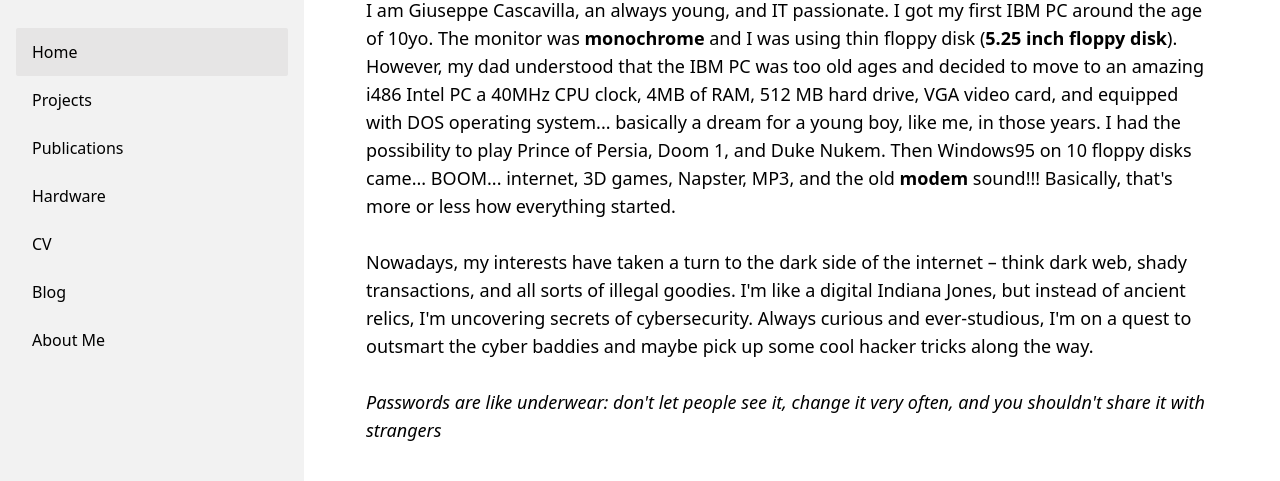
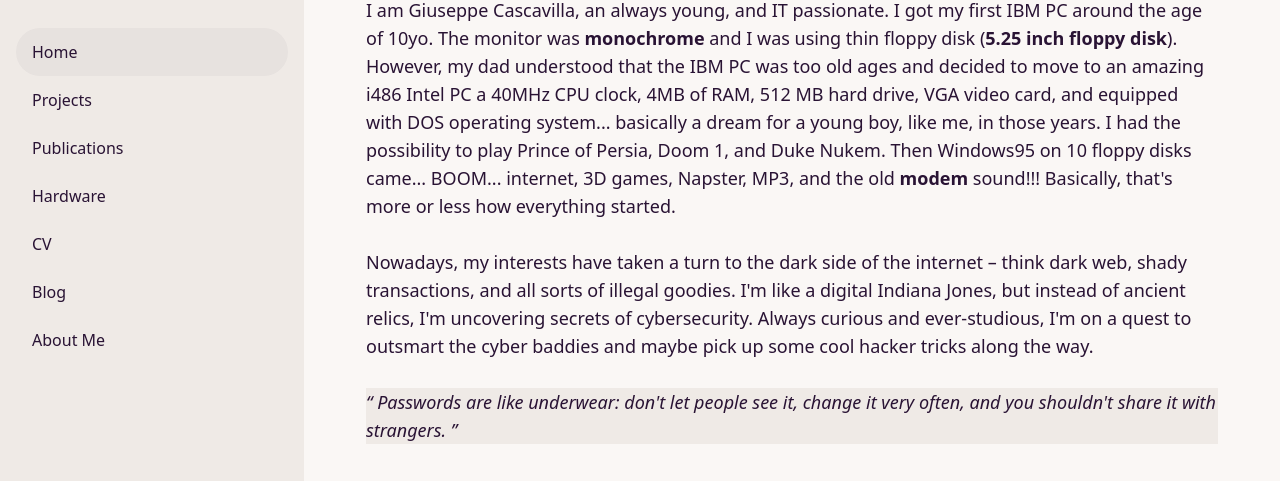
Before and after one commit to giuseppecascavilla/giuseppecascavilla.github.io, an Astro site: page /aboutme in a window 1280 px wide. Shown: the part 168-649 px from the top of the page. Built offline with nearby package versions, Linux system fonts and the light colour scheme; Astro itself is replaced by a stand-in of ours.

Commit message:
updated layout and website color updated favicon

```diff
--- a/src/components/BaseHead.astro
+++ b/src/components/BaseHead.astro
@@ -16,7 +16,7 @@
 <!-- Global Metadata -->
 <meta charset="utf-8" />
 <meta name="viewport" content="width=device-width,initial-scale=1" />
-<link rel="icon" type="image/svg+xml" href="/favicon.svg" />
+<link rel="icon" type="image/svg+xml" href="/faviconNEW.svg" />
 <meta name="generator" content={Astro.generator} />
 
 <!-- Primary Meta Tags -->
--- a/src/layouts/BaseLayout.astro
+++ b/src/layouts/BaseLayout.astro
@@ -18,7 +18,12 @@
 ---
 
 <!doctype html>
-<html lang="en" data-theme="lofi">
+<!-- <html lang="en" data-theme="lofi"> original-->
+<html lang="en" data-theme="cupcake">
+<!-- <html lang="en" data-theme="winter"> okeish -->
+<!-- <html lang="en" data-theme="nord">  -->
+
+
   <head>
     <BaseHead title={title} description={description} image={image} , ogType={ogType} />
     {TRANSITION_API && <ViewTransitions />}
--- a/src/pages/aboutme.astro
+++ b/src/pages/aboutme.astro
@@ -33,7 +33,21 @@
 
         <p>&nbsp;</p>
 
-        <cite>Passwords are like underwear: don't let people see it, change it very often, and you shouldn't share it with strangers</cite>
+
+        <blockquote>
+          <cite>
+            <p style="background-color:#efeae6;">
+            <q>
+              Passwords are like underwear:
+              don't let people see it, change it very often,
+              and you shouldn't share it with strangers.
+            </q>
+          </p>
+          </cite>
+        </blockquote>
+
+
+
 
       </text>
     </div>
--- a/src/pages/projects.astro
+++ b/src/pages/projects.astro
@@ -7,6 +7,8 @@
   <div>
     <div class="text-3xl w-full font-bold mb-5">Projects 🛠️</div>
   </div>
+
+  <div class="divider my-0"></div>
 
   <HorizontalCard
     title="Marit-D"
```
Also changed, not shown: src/pages/index.astro (+1 -1 lines), public/faviconNEW.svg (added), public/logos/marit_d.webp, public/profile.webp (deleted), public/social_img.webp (deleted).
